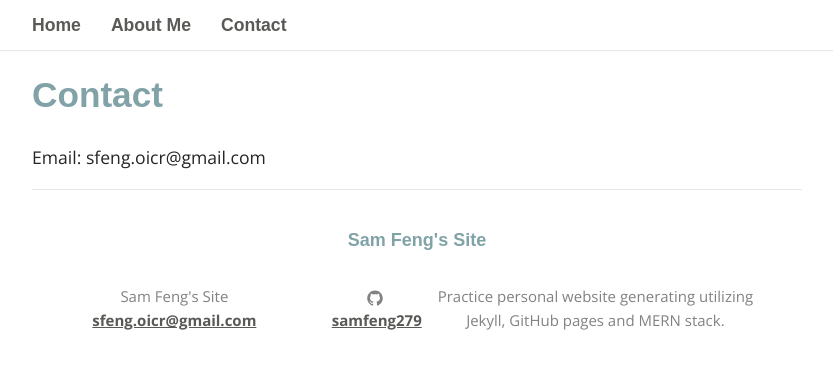
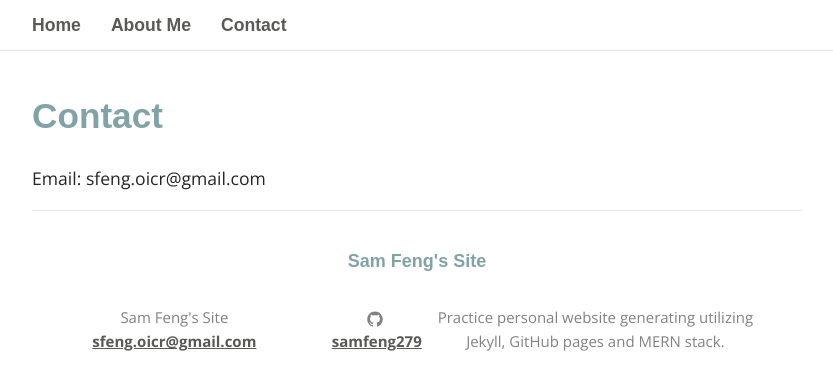
Before and after one commit to samfeng279/samfeng279.github.io, a Jekyll site: the page built from _pages/02_contact.md, in a window 1280 px wide. Shown: the top 390 px of the page, without its empty margins (223-1056 px from the left). Built offline with Jekyll 4.4.1, drawn with Linux system fonts in a browser that asks for light colours; some web fonts are replaced.

Commit message:
Update _layout.scss

```diff
--- a/_sass/_layout.scss
+++ b/_sass/_layout.scss
@@ -79,6 +79,9 @@ time {
 span.post-meta {
 	font-size: 15px;
 	color: #828282;
+}
+article {
+	-webkit-margin-before: 2em;
 }
 
 /* Aside */
```
